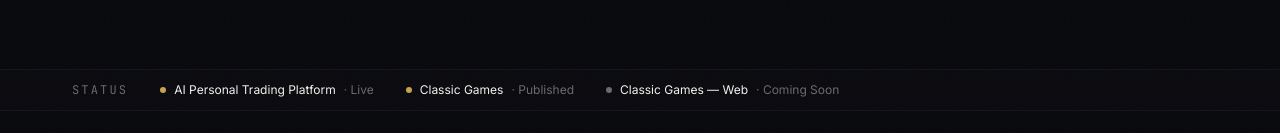
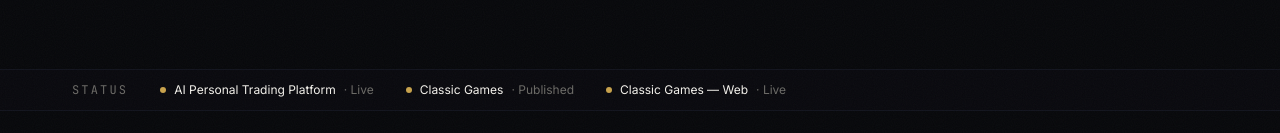
Before and after one commit to JonBasOrg/basilan-us, a Next.js app: page / in a window 1280 px wide. Shown: the part 667-800 px from the top of the page. Built offline with nearby package versions, Linux system fonts and the light colour scheme.

Commit message:
Mark browser games live in status strip

```diff
--- a/src/components/layout/StatusStrip.tsx
+++ b/src/components/layout/StatusStrip.tsx
@@ -2,8 +2,6 @@ import { projects } from "@/content/projects";
 import { statusDot } from "@/content/projects";
 import { cn } from "@/lib/utils";
 
-// Status strip driven entirely by project configuration (status field),
-// so it never needs hard-coded copy across the UI.
 const featured = projects.filter((p) => p.status === "Live" || p.status === "Published" || p.status === "Coming Soon");
 
 export function StatusStrip() {
@@ -13,13 +11,16 @@ export function StatusStrip() {
         <span className="font-mono uppercase tracking-wider2 text-chalk-faint">
           Status
         </span>
-        {featured.map((p) => (
-          <span key={p.slug} className="inline-flex items-center gap-2 text-chalk-muted">
-            <span className={cn("h-1.5 w-1.5 rounded-full", statusDot[p.status])} />
-            <span className="text-chalk">{p.name.replace(" Collection", "")}</span>
-            <span className="text-chalk-faint">· {p.status}</span>
-          </span>
-        ))}
+        {featured.map((p) => {
+          const displayStatus = p.slug === "classic-games-web" ? "Live" : p.status;
+          return (
+            <span key={p.slug} className="inline-flex items-center gap-2 text-chalk-muted">
+              <span className={cn("h-1.5 w-1.5 rounded-full", statusDot[displayStatus])} />
+              <span className="text-chalk">{p.name.replace(" Collection", "")}</span>
+              <span className="text-chalk-faint">· {displayStatus}</span>
+            </span>
+          );
+        })}
       </div>
     </div>
   );
```
